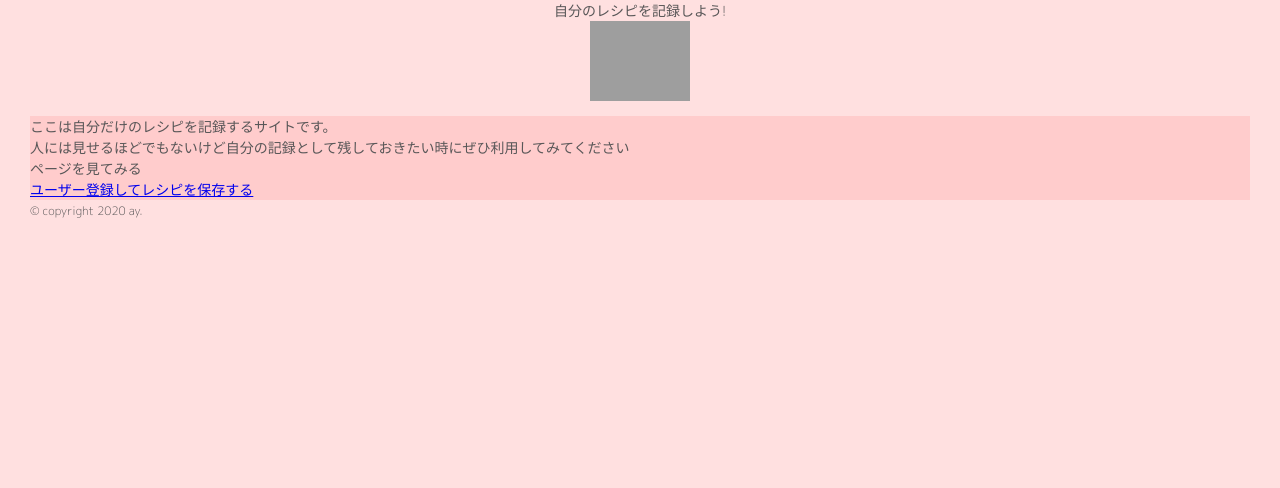
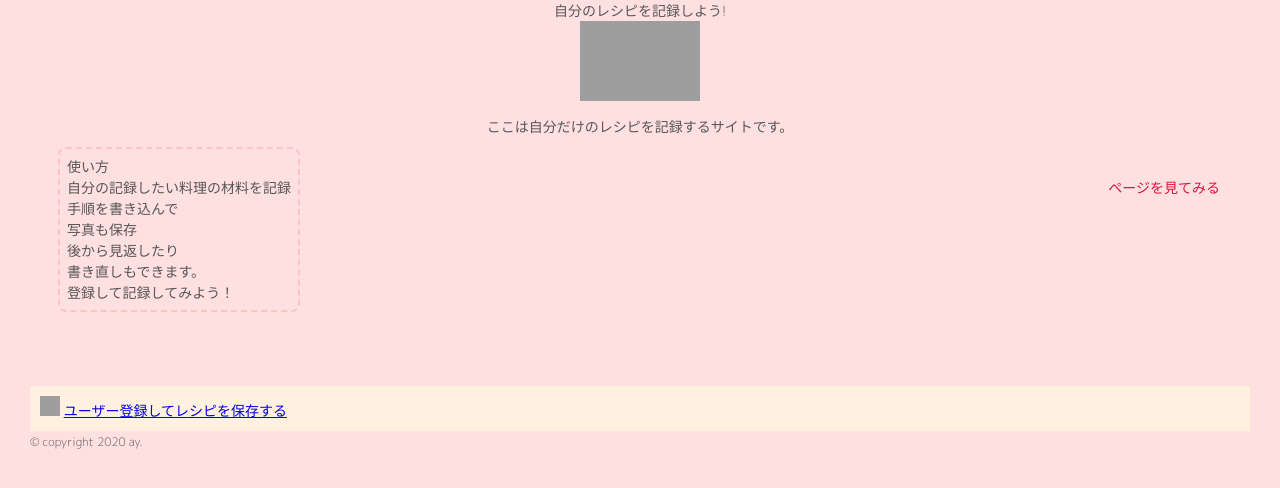
Before and after one commit to a0una/mynew, a PHP site: page / in a window 1280 px wide. Shown: the part 155-643 px from the top of the page. Run offline with PHP 8.4, Linux system fonts and the light colour scheme; grey boxes are pictures that could not be loaded.

Commit message:
[add]joindir

```diff
--- a/index.html
+++ b/index.html
@@ -16,30 +16,45 @@
     <header class="clearfix">
         <nav>
             <ul class="clearfix">
-                <li><a href="#">ログイン</a></li>
+                <li><a href="../join/login.php">ログイン</a></li>
             </ul>
         </nav>
 
         <h1>My Recipe Collection</h1>
 
     </header>
-    <div id="topimage" class="clearfix">
+    <div id="topimage">
             <p>自分のレシピを記録しよう!</p>
 
-            <img src="../images/silverware-1667987_640.png" alt="テーブルウェア" height="80px" width="100px">
+            <img src="../images/silverware-1667987_640.png" alt="テーブルウェア" height="80px" width="120px">
     </div>
 
-    <div id="container" class="clearfix">
-        <div id="centerpart">
+    <div id="container">
+        <div id="main">
+
             <p>ここは自分だけのレシピを記録するサイトです。</p>
-            <p>人には見せるほどでもないけど自分の記録として残しておきたい時にぜひ利用してみてください</p>
-
-            <div class="viewpage">
-                <a>ページを見てみる</a>
-                <a href="#" ></a>
+            <div id="leftside" class="box">
+                    <nav>
+                        <ul>
+                            <li>使い方</li>
+                            <li>自分の記録したい料理の材料を記録</li>
+                            <li>手順を書き込んで</li>
+                            <li>写真も保存</li>
+                        </ul>
+                    </nav>
+                    <p>後から見返したり</p>
+                    <p>書き直しもできます。</p>
+                    <p>登録して記録してみよう！</p>
             </div>
 
-            <a class="loginpage" title="登録画面へ" href="#">ユーザー登録してレシピを保存する</a>
+            <div id="rightside">
+                <a class="viewpage" title="見本画面へ" href="#" >ページを見てみる</a><br>
+            </div>
+        </div>
+        <div id="entry">
+
+            <img src="../images/User information free icon.png" alt="人物" height="20px" width="20px"> <a title="登録画面へ" href="#">ユーザー登録してレシピを保存する</a>
+
         </div>
     </div><!--countainer end-->
 
--- a/style.css
+++ b/style.css
@@ -9,6 +9,11 @@ body {
     color: #595758;
     background-color: #ffe0e0;
     margin: 30px;
+}
+
+#wrapper {
+    margin: 0 auto 0 auto;
+    width: auto;
 }
 
 #topimage {
@@ -45,7 +50,7 @@ header nav ul li a:hover{
     text-shadow:0px 0px 0 #0000;
 }
 
-.clearfix:after {
+.clearfix::after {
     content: ".";
     display: block;
     height: 0;
@@ -58,14 +63,61 @@ header nav ul li a:hover{
 #container {
     width: auto;
     height: auto;
+    color: #595758;
 }
 
 
 
-#centerpart {
+#main {
     margin-top: 10px;
-    background-color: #ffcccc;
-    color: #595758;
+
+    height: 250px;
+    text-align: center;
+}
+
+#leftside {
+    float: left;
+    margin-top: 10px;
+
+    padding: 0.5em;
+    text-align: left;
+}
+
+.box {
+    padding: 0.5px;
+    margin: 2em ;
+    color: #565656;
+    background: #ffe0e0;
+    box-shadow: 0px 0px 0px 10px #ffe0e0;
+    border: dashed 2px #ffc3c3;
+    border-radius: 8px;
+}
+.box p {
+    margin: 0;
+    padding: 0;
+}
+
+
+#leftside nav ul li {
+    list-style: none;
+}
+
+#rightside {
+    float: right;
+    margin-top: 10px;
+    padding: 30px;
+}
+
+.viewpage  {
+    text-decoration: none;
+    color: crimson;
+}
+
+#entry {
+    margin-top: 20px;
+    padding: 10px;
+    background-color:#fff0e0;
+    text-decoration: none;
 }
 
 footer {
```
Also changed, not shown: join/login.php (added, +38 -0 lines).
